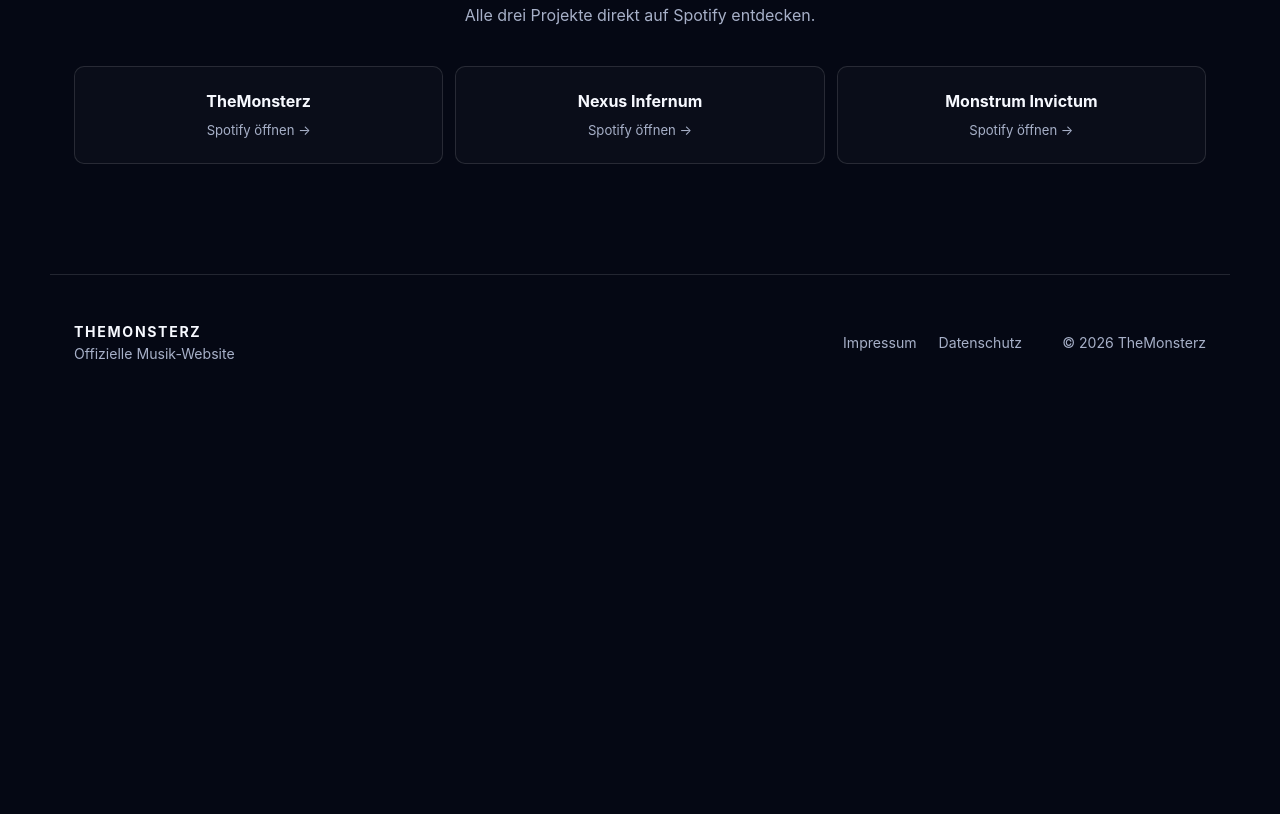
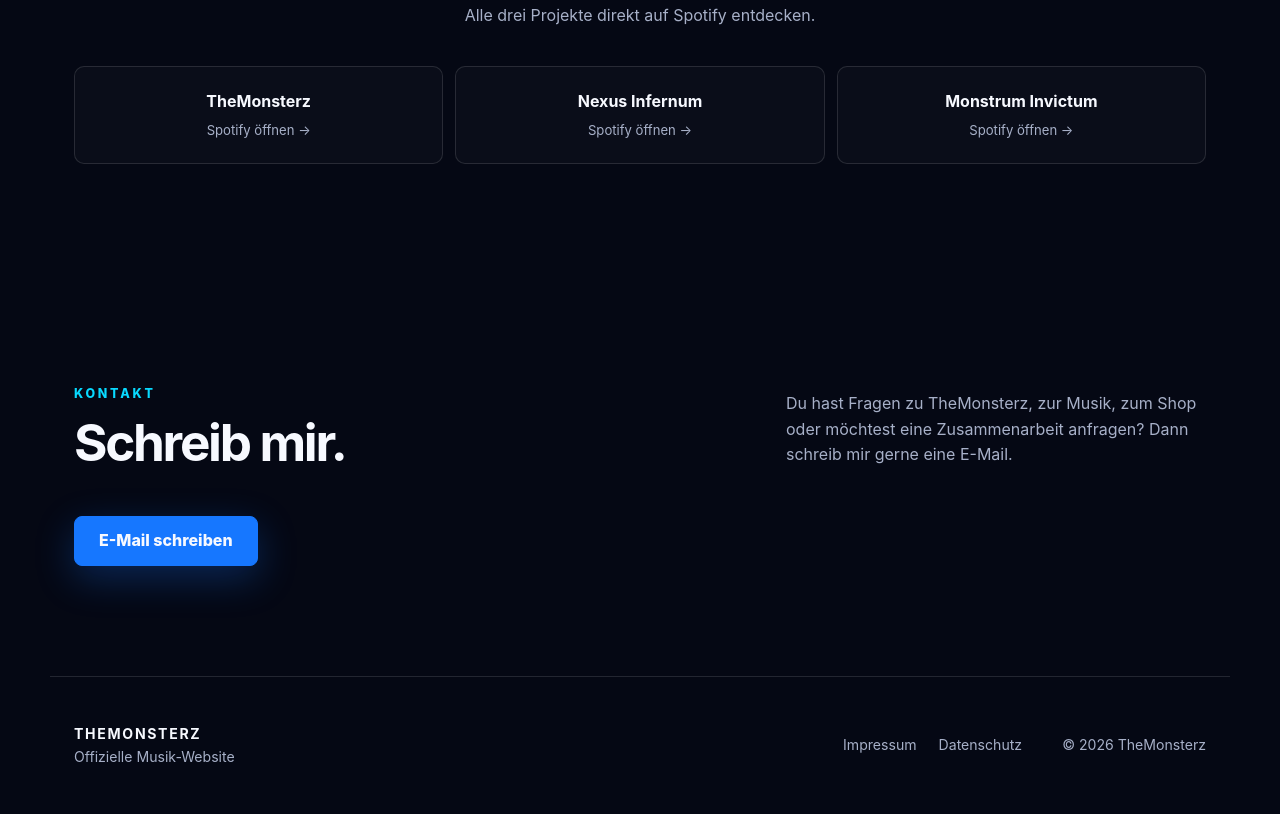
Before and after one commit to MonsterCookie90/monsterdigitalsolutions, a plain HTML site: page index.html in a window 1280 px wide. Shown: the part 4030-4844 px from the top of the page. Before the commit the page ends 4442 px from the top, so only its background shows below. Drawn offline with Linux system fonts and the light colour scheme.

Commit message:
Update index.html

```diff
--- a/index.html
+++ b/index.html
@@ -158,9 +158,31 @@
           <a href="https://open.spotify.com/artist/7EFmK2bpgFpubWOOlgEkzY" target="_blank" rel="noopener"><strong>Monstrum Invictum</strong><span>Spotify öffnen →</span></a>
         </div>
       </section>
-    </main>
+        </section>
 
-    <footer class="site-footer">
+  <section id="kontakt" class="section">
+    <div class="section-heading">
+      <div>
+        <p class="eyebrow">Kontakt</p>
+        <h2>Schreib mir.</h2>
+      </div>
+
+      <p>
+        Du hast Fragen zu TheMonsterz, zur Musik, zum Shop oder möchtest eine
+        Zusammenarbeit anfragen? Dann schreib mir gerne eine E-Mail.
+      </p>
+    </div>
+
+    <a
+      class="button button-primary"
+      href="mailto:kontakt@monsterdigitalsolutions.de"
+    >
+      E-Mail schreiben
+    </a>
+  </section>
+</main>
+
+<footer class="site-footer">
       <div>
         <strong>THEMONSTERZ</strong>
         <p>Offizielle Musik-Website</p>
```
